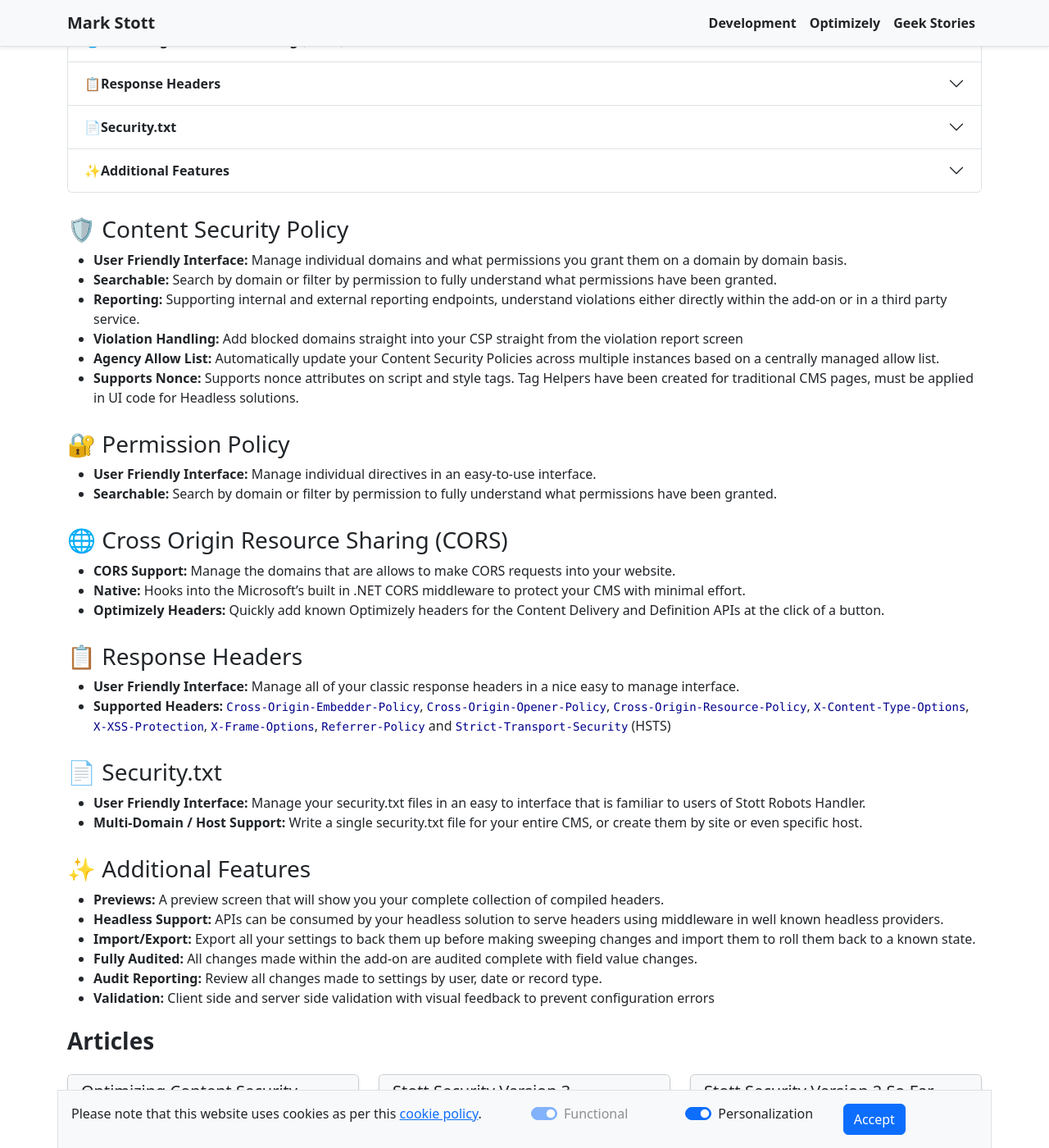
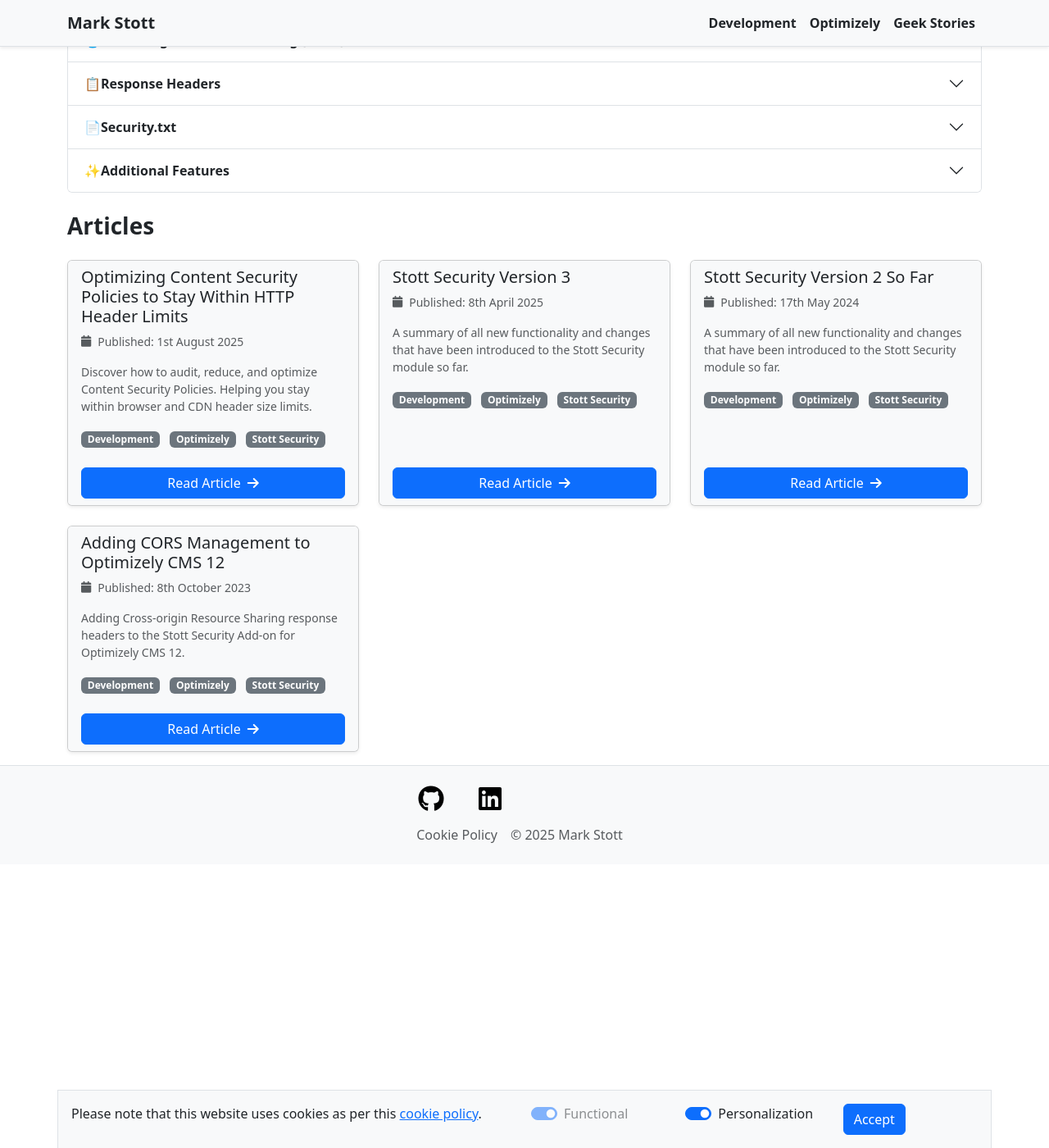
Before and after one commit to GeekInTheNorth/GeekInTheNorth.github.io, a Jekyll site: the page built from StottSecurity.md, in a window 1280 px wide and 1400 px high, scrolled down 1003 px. Shown: the whole window at 82% size. Built offline with Jekyll 4.4.1, drawn with Linux system fonts in a browser that asks for light colours.

Commit message:
Remove duplicate content

```diff
--- a/StottSecurity.md
+++ b/StottSecurity.md
@@ -120,42 +120,3 @@
     </div>
   </div>
 </div>
-
-### 🛡️ Content Security Policy
-
-- **User Friendly Interface:** Manage individual domains and what permissions you grant them on a domain by domain basis.
-- **Searchable:** Search by domain or filter by permission to fully understand what permissions have been granted.
-- **Reporting:** Supporting internal and external reporting endpoints, understand violations either directly within the add-on or in a third party service.
-- **Violation Handling:** Add blocked domains straight into your CSP straight from the violation report screen
-- **Agency Allow List:** Automatically update your Content Security Policies across multiple instances based on a centrally managed allow list.
-- **Supports Nonce:** Supports nonce attributes on script and style tags. Tag Helpers have been created for traditional CMS pages, must be applied in UI code for Headless solutions.
-
-### 🔐 Permission Policy
-
-- **User Friendly Interface:** Manage individual directives in an easy-to-use interface.
-- **Searchable:** Search by domain or filter by permission to fully understand what permissions have been granted.
-
-### 🌐 Cross Origin Resource Sharing (CORS)
-
-- **CORS Support:** Manage the domains that are allows to make CORS requests into your website.
-- **Native:** Hooks into the Microsoft's built in .NET CORS middleware to protect your CMS with minimal effort.
-- **Optimizely Headers:** Quickly add known Optimizely headers for the Content Delivery and Definition APIs at the click of a button.
-
-### 📋 Response Headers
-
-- **User Friendly Interface:** Manage all of your classic response headers in a nice easy to manage interface.
-- **Supported Headers:** `Cross-Origin-Embedder-Policy`, `Cross-Origin-Opener-Policy`, `Cross-Origin-Resource-Policy`, `X-Content-Type-Options`, `X-XSS-Protection`, `X-Frame-Options`, `Referrer-Policy` and `Strict-Transport-Security` (HSTS)
-
-### 📄 Security.txt
-
-- **User Friendly Interface:** Manage your security.txt files in an easy to interface that is familiar to users of Stott Robots Handler.
-- **Multi-Domain / Host Support:** Write a single security.txt file for your entire CMS, or create them by site or even specific host.
-
-### ✨ Additional Features
-
-- **Previews:** A preview screen that will show you your complete collection of compiled headers.
-- **Headless Support:** APIs can be consumed by your headless solution to serve headers using middleware in well known headless providers.
-- **Import/Export:** Export all your settings to back them up before making sweeping changes and import them to roll them back to a known state.
-- **Fully Audited:** All changes made within the add-on are audited complete with field value changes.
-- **Audit Reporting:** Review all changes made to settings by user, date or record type.
-- **Validation:** Client side and server side validation with visual feedback to prevent configuration errors
```
